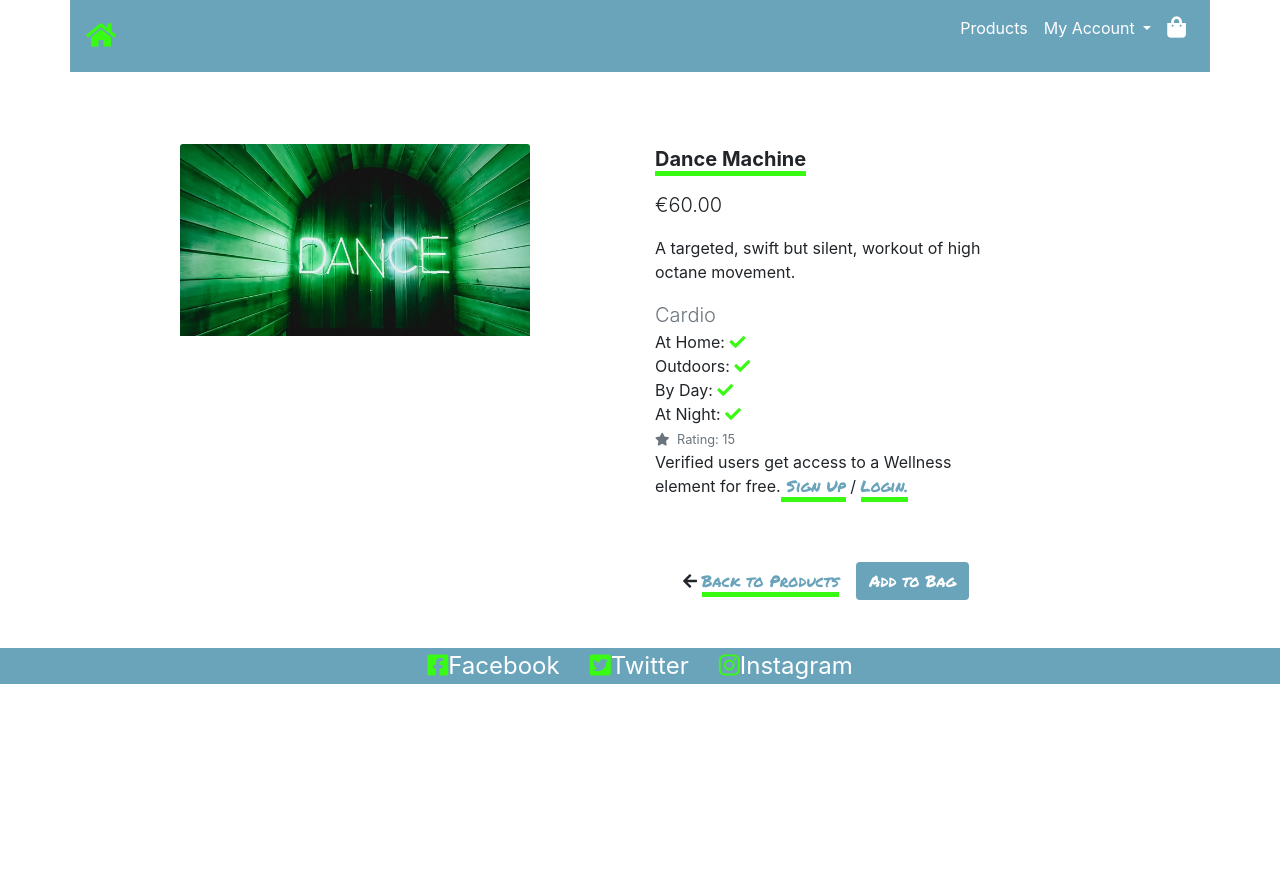
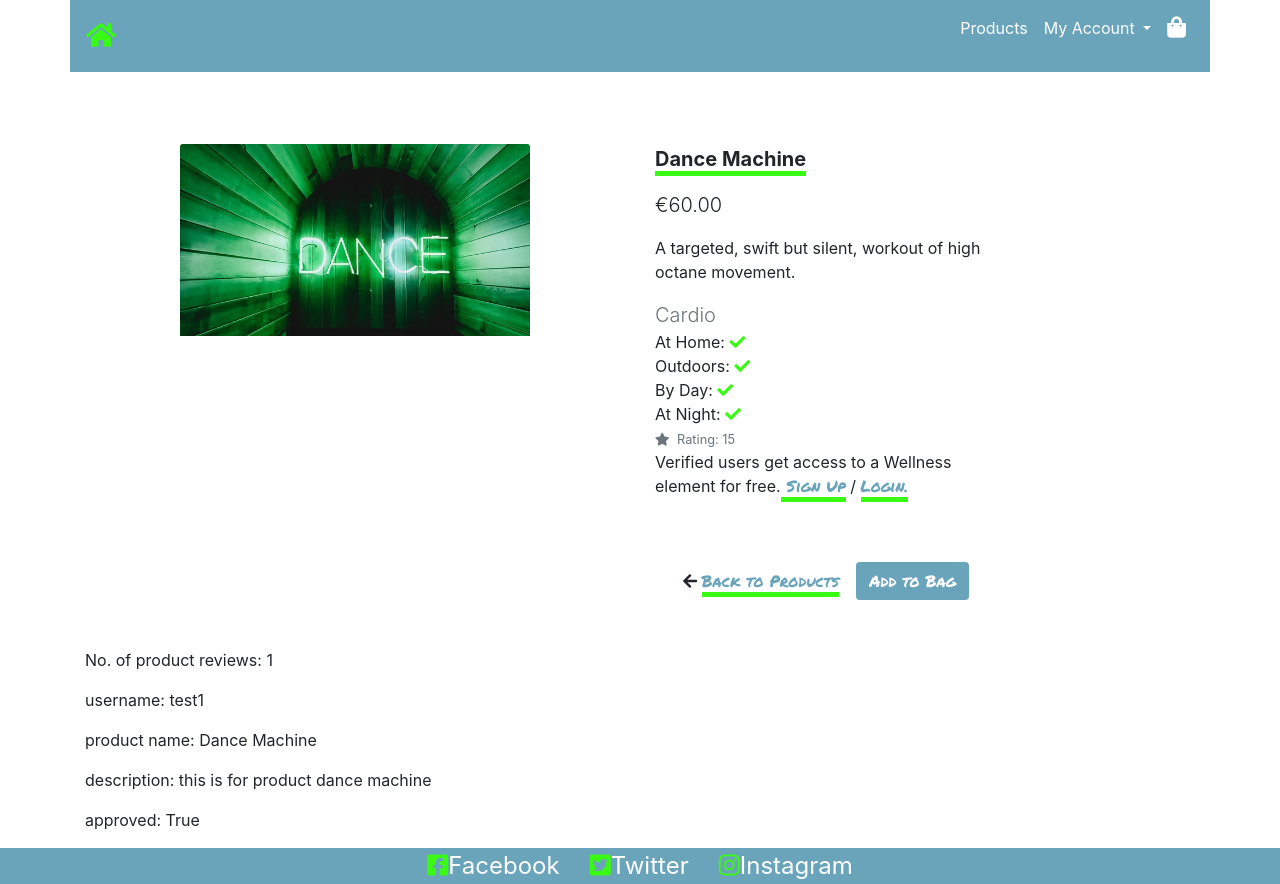
Before and after one commit to FirmoDaniel/Total_Health_At_Home, a Django app: page /products/1/ in a window 1280 px wide. Before the commit the page ends 684 px from the top, so only its background shows below. Run offline with Django 3.2, Linux system fonts and the light colour scheme; data comes from the database, SQL or seed files in the repository; some libraries are stand-ins or nearby versions.

Commit message:
UPDATED: product_detail view to display reviews filtered by current product on page.

```diff
--- a/products/templates/products/product_detail.html
+++ b/products/templates/products/product_detail.html
@@ -6,10 +6,6 @@
 
 {% block content %}
     <br>
-    <div class="container">
-
-    </div>
-    <div class="overlay"></div>
     <div class="container">
         <div class="row">
             <div class="col-12 col-md-6 col-lg-4 offset-lg-1">
@@ -65,11 +61,20 @@
                             <input type="submit" class="btn mt-5 bg-blue per-marker-white" value="Add to Bag">
                         </div>
                         <input type="hidden" name="redirect_url" value="{{ request.path }}">
-                            </div>
                     </form>
                 </div>
             </div>
         </div>
+    </div>
+    <!--reviews-->
+    <div class="container">
+            {% for review in reviews %}
+                <p> No. of product reviews: {{ forloop.counter}}</p>
+                <p>username: {{ review.username }}</p>
+                <p>product name: {{ review.name }}</p>
+                <p>description: {{ review.description }}</p>
+                <p>approved: {{ review.approved }}</p>
+            {% endfor %}
     </div>
 {% endblock %}
 
--- a/products/views.py
+++ b/products/views.py
@@ -1,6 +1,6 @@
 from django.shortcuts import render, redirect, reverse, get_object_or_404
 from django.contrib import messages
-from .models import Product, Category
+from .models import Product, Category, Review
 from django.contrib.auth.decorators import login_required
 from .forms import ProductForm
 
@@ -47,9 +47,11 @@ def product_detail(request, product_id):
     """ A view to show individual product details """
 
     product = get_object_or_404(Product, pk=product_id)
+    reviews = Review.objects.filter(name=product.name) # returns all products
 
     context = {
         'product': product,
+        'reviews': reviews,
     }
 
     return render(request, 'products/product_detail.html', context)
```
Lines whose indentation alone changed are shown as unchanged.
